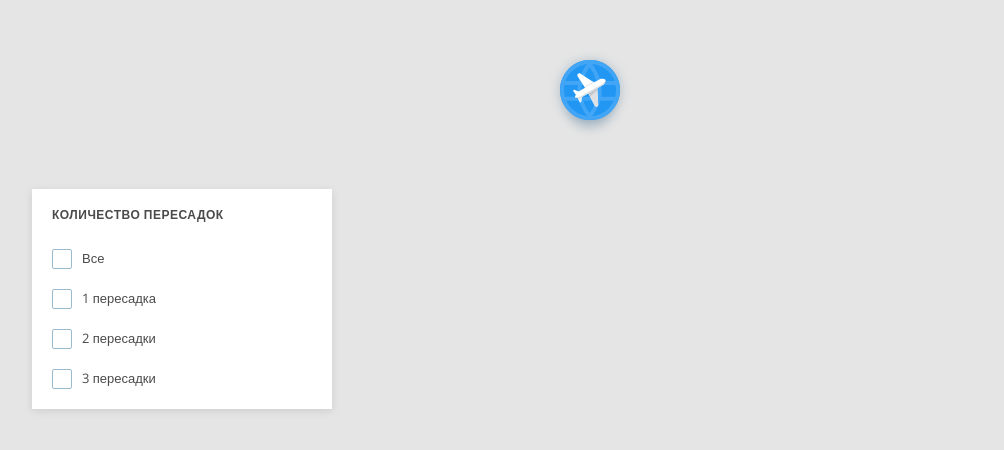
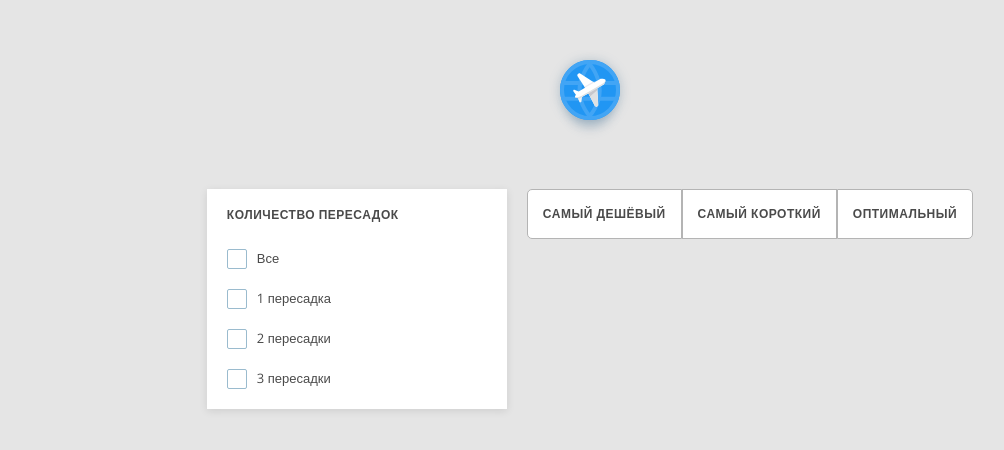
Before and after one commit to kapiernik/avia-tickets, a React (Create React App) app: page / in a window 1280 px wide. Shown: the top 450 px of the page, without its empty margins (50-1054 px from the left). Built offline with nearby package versions, Linux system fonts and the light colour scheme.

Commit message:
Добавил ручные контейнеры на замену бутстрапу

```diff
--- a/src/components/app/App.jsx
+++ b/src/components/app/App.jsx
@@ -2,10 +2,20 @@ import React, { Component } from 'react';
 // import styled from 'styled-components';
 import Header from '../header';
 import Filter from '../filter';
-import { Container, Col, Row } from 'reactstrap';
+import Tabs from '../tabs';
+import styled from 'styled-components';
 
 class App extends Component {
   render() {
+
+    const Container = styled.div`
+      max-width: 1250px;
+      margin: 0 auto;
+      display: flex;
+      flex-direction: row;
+      align-items: start;
+      justify-content: center;
+    `;
 
     return (
       <>
@@ -13,9 +23,8 @@ class App extends Component {
           <Header />
         </Container>
         <Container>
-          <Col>
-            <Filter />
-          </Col>
+          <Filter />
+          <Tabs />
         </Container>
       </>
      );
```
